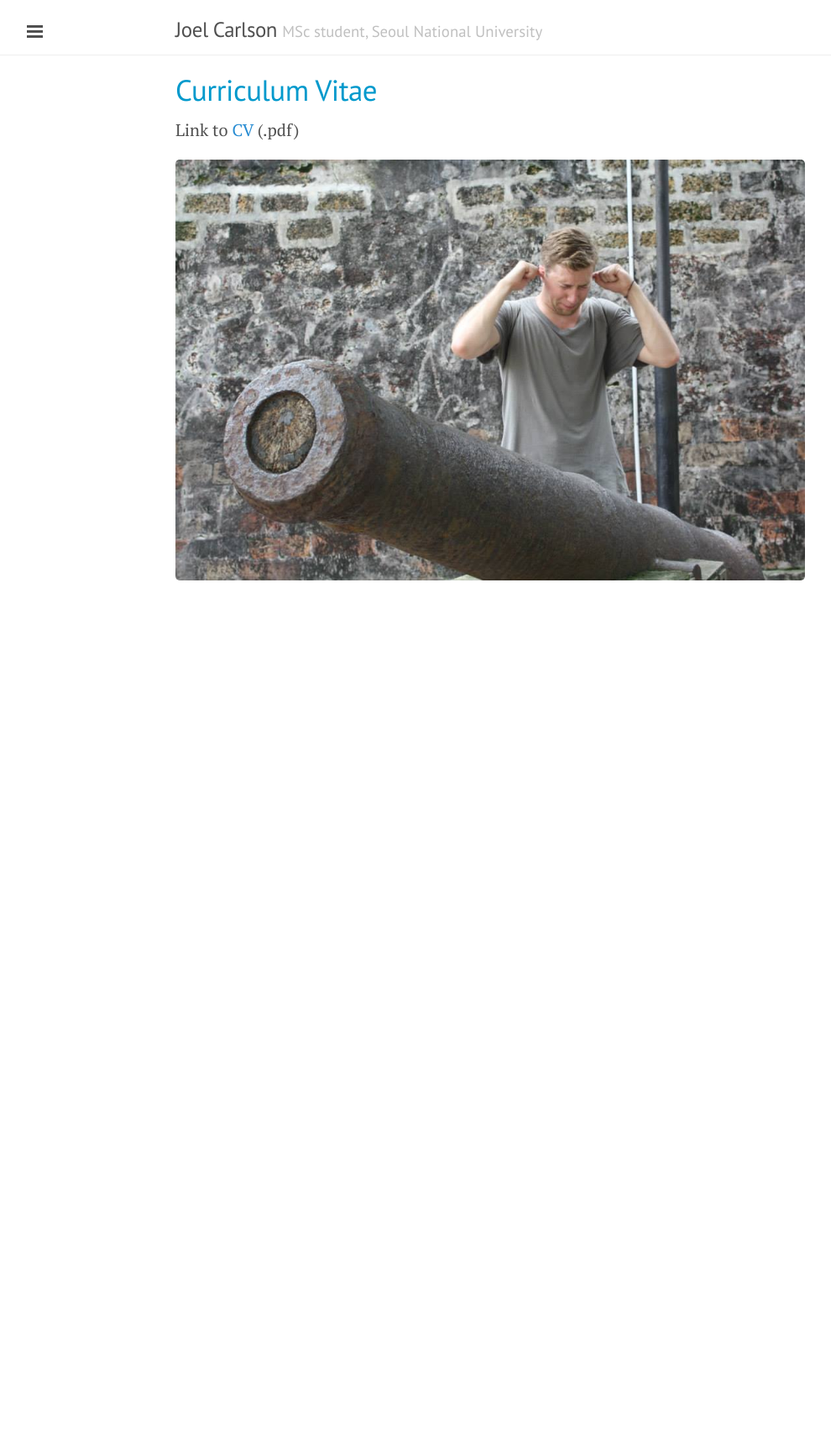
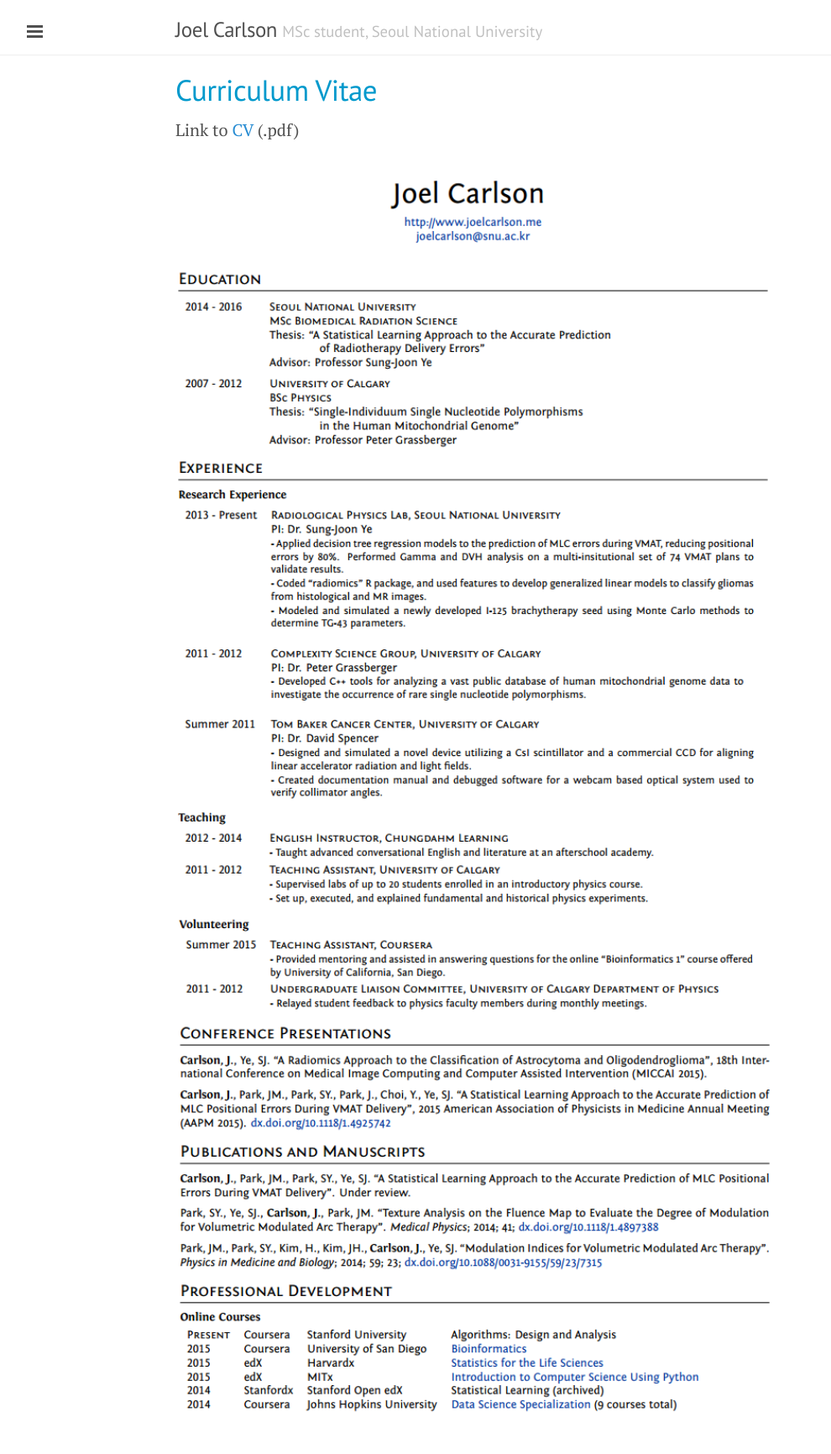
Before and after one commit to joelcarlson/joelcarlson.github.io, a Jekyll site: the page built from CV.md, in a window 1280 px wide. Shown: the whole page at 84% size, without its empty margins (1-991 px from the left). Built offline with Jekyll 4.4.1, drawn with Linux system fonts in a browser that asks for light colours; Markdown is read by kramdown in place of the engine named in the settings; before the commit the page ends 900 px from its top, so only the background shows below that.

Commit message:
Update CV.md

```diff
--- a/CV.md
+++ b/CV.md
@@ -7,5 +7,5 @@ permalink: /cv/
 Link to [CV](https://www.dropbox.com/s/r9gwk8ikhqt5j8e/JoelCarlsonCV.pdf?dl=0) (.pdf)
 
 <div>
-  <img src="/figs/Canon.jpg" alt="Woohoo!" title="Run for cover!" width="750px"/>
+  <img src="/figs/CVImage/CVImage.png" alt="Woohoo!" title="Run for cover!" width="750px"/>
 </div>
```
